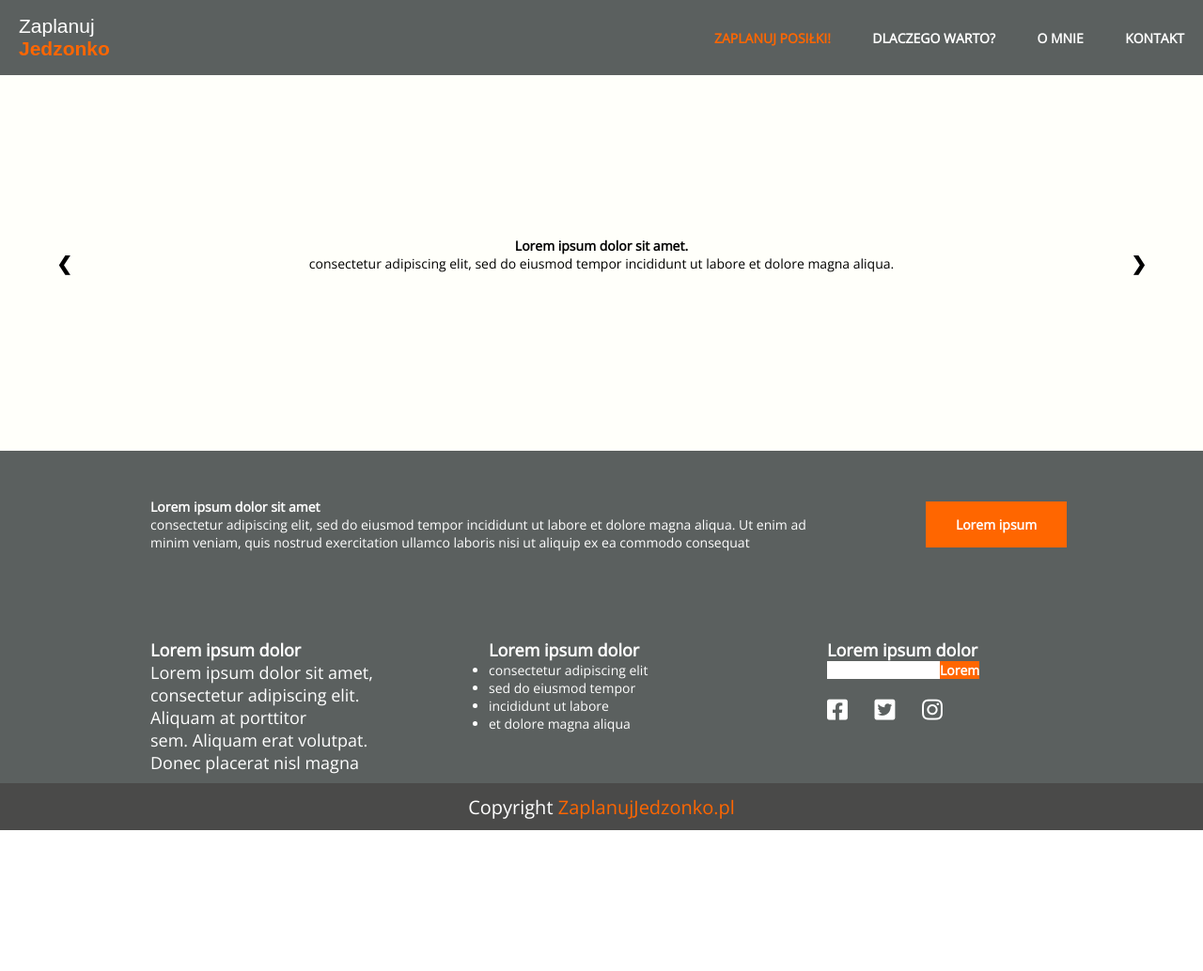
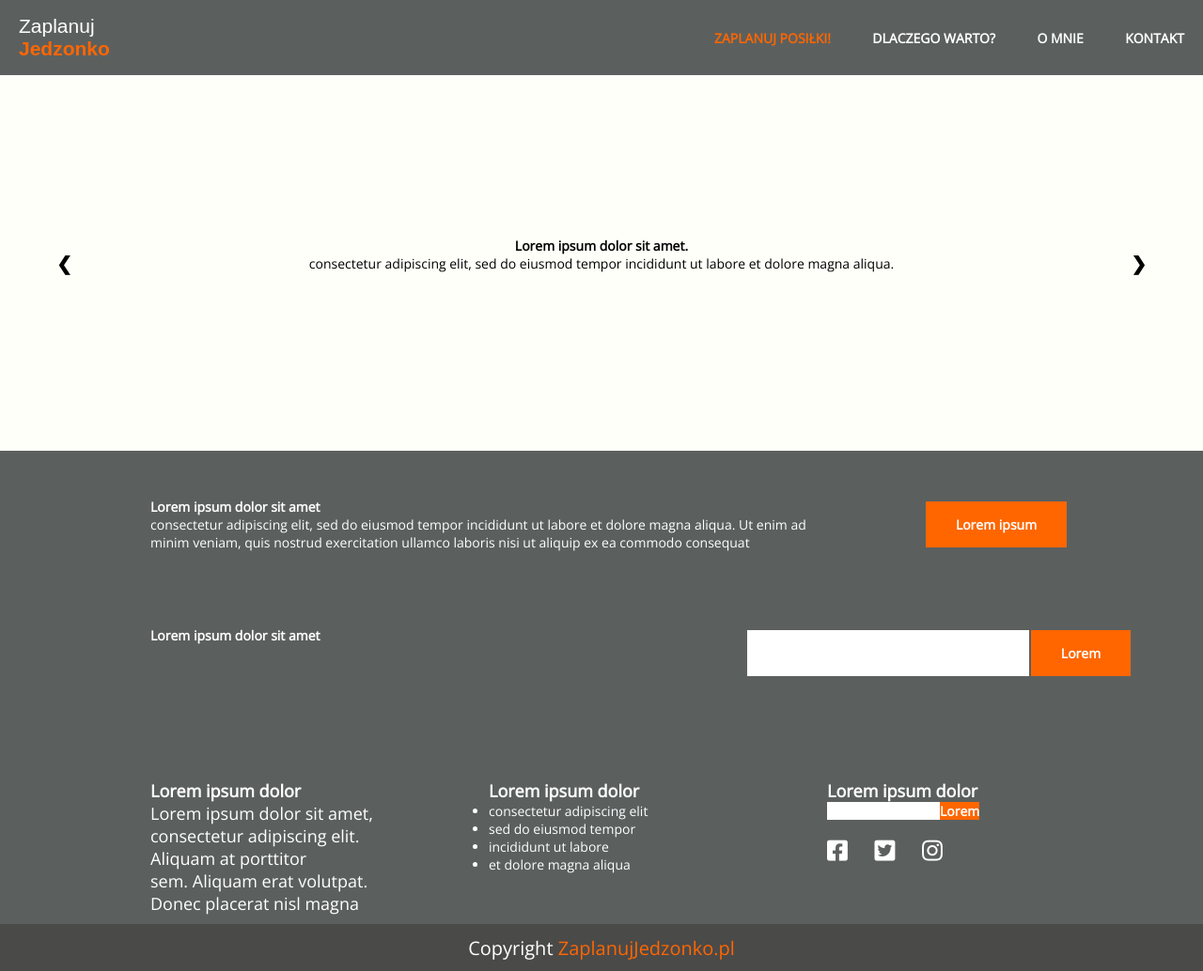
Before and after one commit to AMGasiorek/CodersLab_ScrumLab_ZaplanujJedzonko, a website: page development/index.html in a window 1280 px wide. Shown: the whole page at 94% size. Before the commit the page ends 884 px from the top, so only its background shows below. Drawn offline with nearby package versions, Linux system fonts and the light colour scheme; files that its build step writes are made by us from their sources; a web font is replaced by a local one.

Commit message:
sekcja 4

```diff
--- a/development/index.html
+++ b/development/index.html
@@ -86,8 +86,20 @@
     <section>
       <!-- features -->
     </section>
-    <section>
-      <!-- newsletter -->
+    <section class="medium_background">
+        <div class="container--grid landingPage">
+            <div class="row">
+                <div class="col-1 section4"></div>
+                <div class="col-5 section4">
+                    <h3>Lorem ipsum dolor sit amet</h3>
+                </div>
+                <div class="col-4 section4">
+                    <div class="buttonBox">
+                        <input name="text" type="text"><input type="submit" value="Lorem">
+                    </div>
+                </div>
+            </div>
+        </div>
     </section>
     <section>
       <!-- aobut me -->
--- a/development/scss/elements/_section2.scss
+++ b/development/scss/elements/_section2.scss
@@ -1,5 +1,5 @@
 .section2{
-  height: 200px;
+  height: 150px;
   color: white;
   padding-top: 50px;
 }
@@ -13,9 +13,7 @@
           text-align: center;
           padding-bottom: 50px;
           button.button{
-            background-color: $buttonsColor;
-            border: none;
-            color: white;
+            @include buttonContent();
             padding: 15px 32px;
             text-align: center;
             font-weight: bold;
--- a/development/scss/elements/_section4.scss
+++ b/development/scss/elements/_section4.scss
@@ -0,0 +1,34 @@
+.section4{
+  height: 200px;
+  color: white;
+  padding-top: 37px;
+}
+
+
+section.medium_background{
+  div.container--grid.landingPage{
+    div.row{
+      div.col-4.section4{
+        div.buttonBox{
+          text-align: center;
+          padding-bottom: 37px;
+          input[type=text] {
+            width: 300px;
+            padding: 15px;
+          }
+            input[type=submit] {
+              @include buttonContent();
+              padding: 15px 32px;
+              text-align: center;
+              font-weight: bold;
+              display: inline-block;
+              font-size: 14px;
+              margin: 4px 2px;
+              cursor: pointer;
+          }
+        }
+      }
+    }
+  }
+}
+;
```
